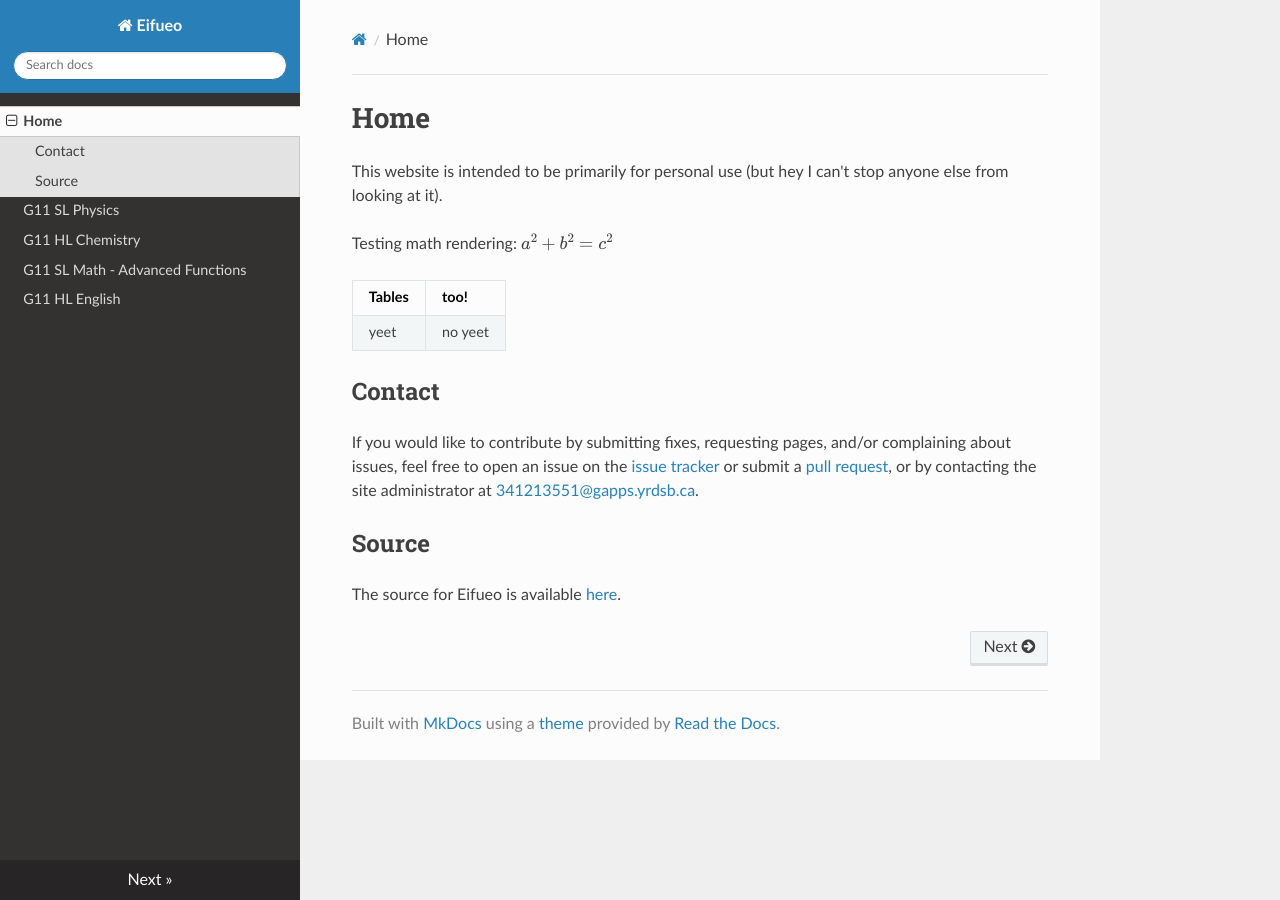
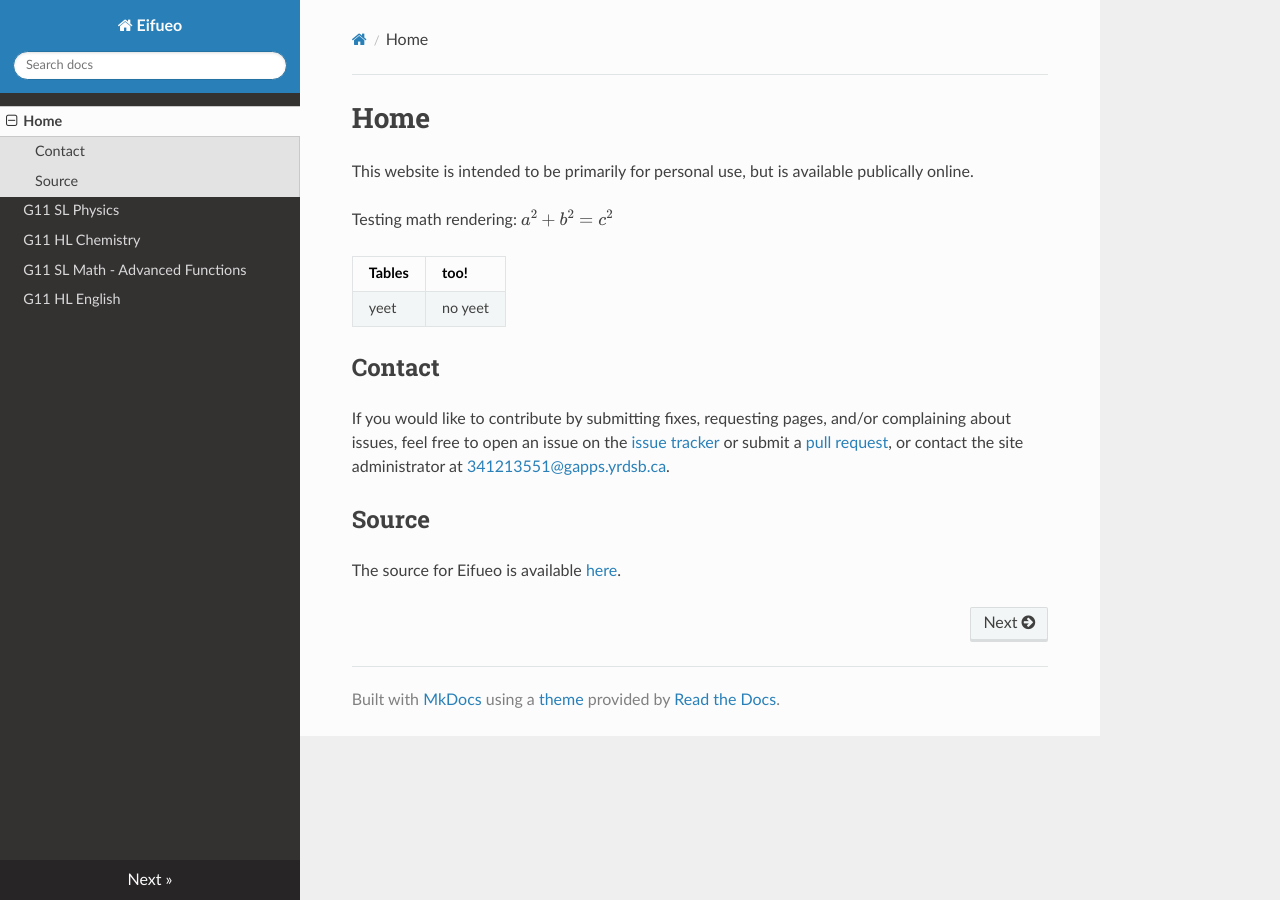
Before and after one commit to potatoeggy/eifueo, an MkDocs documentation site: the page built from docs/index.md, in a window 1280 px wide. Built offline with MkDocs 1.6.1, drawn with Linux system fonts in a browser that asks for light colours; nearby versions of some CDN libraries; formulas are drawn with MathJax 3.

Commit message:
home: fix typos and make more professional

```diff
--- a/docs/index.md
+++ b/docs/index.md
@@ -1,7 +1,6 @@
 # Home
 
-This website is intended to be primarily for personal use (but hey I can't stop anyone else from looking at it).
-
+This website is intended to be primarily for personal use, but is available publically online.
 
 Testing math rendering: $a^2+b^2=c^2$
 
@@ -11,7 +10,7 @@ Testing math rendering: $a^2+b^2=c^2$
 
 ## Contact
 
-If you would like to contribute by submitting fixes, requesting pages, and/or complaining about issues, feel free to open an issue on the [issue tracker](https://git.eggworld.tk/eggy/eifueo/issues) or submit a [pull request](https://git.eggworld.tk/eggy/eifueo/pulls), or by contacting the site administrator at [341213551@gapps.yrdsb.ca](mailto:341213551@gapps.yrdsb.ca).
+If you would like to contribute by submitting fixes, requesting pages, and/or complaining about issues, feel free to open an issue on the [issue tracker](https://git.eggworld.tk/eggy/eifueo/issues) or submit a [pull request](https://git.eggworld.tk/eggy/eifueo/pulls), or contact the site administrator at [341213551@gapps.yrdsb.ca](mailto:341213551@gapps.yrdsb.ca).
 
 ## Source
 
```
